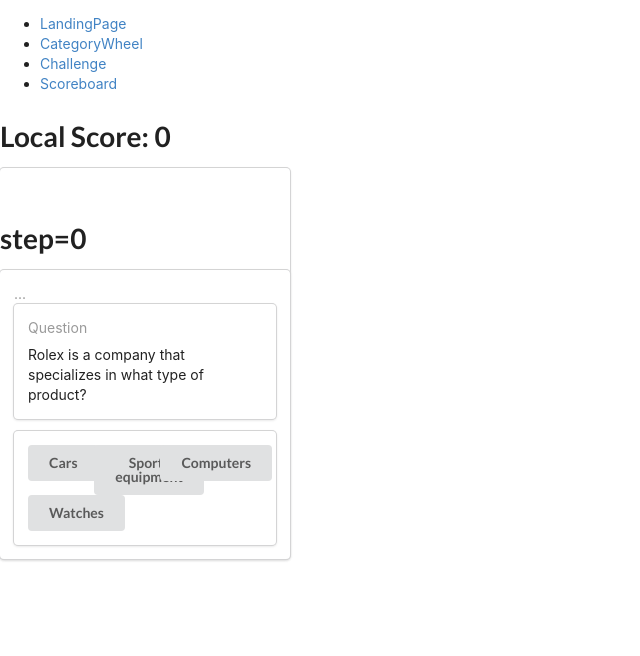
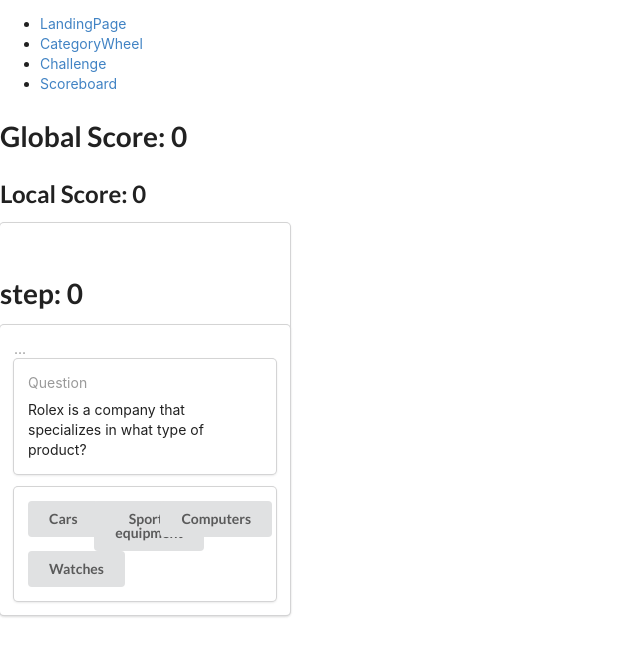
Before and after one commit to edgwatson1/TriviaGame, a React (Create React App) app: page /Challenge in a window 1280 px wide. Shown: the top 656 px of the page, without its empty margins (0-640 px from the left). Built offline with nearby package versions, Linux system fonts and the light colour scheme.

Commit message:
route to scoreboard after 10th and add local score to global score and reset local back to 0

```diff
--- a/src/App.js
+++ b/src/App.js
@@ -1,5 +1,6 @@
 import React from "react";
 import { BrowserRouter, Switch, Route, Link } from "react-router-dom";
+import { Redirect } from "react-router-dom";
 import Challenge from "./Components/Challenge";
 import LandingPage from "./Pages/LandingPage";
 import CategoryWheel from "./Pages/CategoryWheel";
@@ -18,9 +19,11 @@
       step: 0,
       localScore: 0,
       globalScore: 0,
+      // redirect: false,
     };
   }
 
+  // THE API FETCH
   fetchQuestions = () => {
     const randomCategory = Math.floor(Math.random() * Math.floor(24)) + 9;
 
@@ -34,8 +37,37 @@
       });
   };
 
+  // REDIRECTION TO SCOREBOARD PAGE WHEN STATE REACHES 10
+  renderRedirect = () => {
+    if (this.state.step === 10) {
+      return <Redirect to="/Scoreboard" />;
+    }
+  };
+
+  // SUM THE LOCAL-SCORE INTO THE GLOBAL-SCORE WHEN STATE REACHES 10
+  // globalScoreAccumulator = () => {
+  //   this.setState(state => {
+  //     if (state.step === 10) {
+  //       return (this.setState.globalScore =
+  //         state.globalScore + state.localScore);
+  //     }
+  //     return state.globalScore;
+  //   });
+  // };
+
+  globalScoreAccumulator = () => {
+    if (this.state.step === 10) {
+      return this.setState({
+        globalScore: this.state.globalScore + this.state.localScore,
+        step: 0,
+      });
+      // return this.state.globalScore;
+    }
+  };
+
   // we want to ADD to tasks, not replace them
   // hence we need a FUNCTION, not an obj in setState()
+
   handleNextStep = () => {
     this.setState(state => {
       return {
@@ -44,11 +76,13 @@
       };
     });
   };
+
   // if step === 10 redirect to another page
   // if step = 10
   // route --> scoreboard page
   // add local score to global score
 
+  // WHEN AN ANSWER BUTTON IS CLICKED, CREATE A WHOLE NEW STATE OBJECT WHICH WILL NOW INCLUDE A NEW 'USER_STATE' PROPERTY, AND THEN RUN THE LOCAL-SCORE HELPER FUNCTION
   onClickAnswer = userAnswer => {
     this.setState(state => {
       const updatedQuestionPackages = state.questionPackages.map(
@@ -71,16 +105,20 @@
   // inside class components your methods don't need a const
 
   render() {
-    // <h1>this.state.localScore</h1>
-
+    console.log(this.state.globalScore);
+    console.log(this.state.localScore);
+    console.log(this.state.step);
     return (
       <BrowserRouter>
+        <div>{this.renderRedirect()}</div>
+        <div>{this.globalScoreAccumulator()}</div>
         <div>
           <nav>
             <ul>
               <li>
                 <Link to="/">LandingPage</Link>
               </li>
+
               <li>
                 <Link to="/CategoryWheel">CategoryWheel</Link>
               </li>
@@ -105,8 +143,9 @@
                 categoryName={this.state.category}
               />
             </Route>
-            <Route exact path="/Challenge">
-              <h1>Local Score: {this.state.localScore}</h1>
+            <Route path="/Challenge">
+              <h1>Global Score: {this.state.globalScore}</h1>
+              <h2>Local Score: {this.state.localScore}</h2>
               <Challenge
                 questionPackages={this.state.questionPackages}
                 step={this.state.step}
@@ -114,8 +153,8 @@
                 onClickAnswer={this.onClickAnswer}
               />
             </Route>
-            <Route exact path="/Scoreboard">
-              <Scoreboard />
+            <Route path="/Scoreboard">
+              <Scoreboard globalScore={this.state.globalScore} />
             </Route>
           </Switch>
         </div>
--- a/src/Components/Challenge.js
+++ b/src/Components/Challenge.js
@@ -8,12 +8,12 @@
 
   render() {
     const { questionPackages, step, onNextStep, onClickAnswer } = this.props;
-    // this is how youdestructure in class component - get rid of this.props
+    // this is how you destructure in class component - then yu don't need this.props
     return (
       <div className="ui cards" key="ui_cards-sui">
         <div className="card" key="card-sui">
           <div className="content"></div>
-          <h1>step={step}</h1>
+          <h1>step: {step}</h1>
           {questionPackages.map((questionPackage, i) => (
             <QandA
               questionPackage={questionPackage}
--- a/src/Helpers/countScore.js
+++ b/src/Helpers/countScore.js
@@ -1,7 +1,7 @@
-const countScore = (questionPackages) => {
+const countScore = questionPackages => {
   let localScore = 0;
 
-    questionPackages.forEach((item) => {
+  questionPackages.forEach(item => {
     const userAnswer = item.user_answer;
     const correctAnswer = item.correct_answer;
 
@@ -10,6 +10,6 @@
     }
   });
   return localScore;
-}
+};
 
 export default countScore;
--- a/src/Pages/Scoreboard.js
+++ b/src/Pages/Scoreboard.js
@@ -1,10 +1,14 @@
+// SCOREBOARD IS A DIRECT CHILD OF APP.JS
+
 import React from "react";
 import { Link } from "react-router-dom";
 
-function Scoreboard() {
+const Scoreboard = ({ globalScore }) => {
   return (
     <div>
       <h1>Scoreboard</h1>
+      <h2>Global Score: {globalScore}</h2>
+
       <p>some writing</p>
       <p>You scored 800 points, you are Bowser. Keep going to be Mario!</p>
       <Link to="/CategoryWheel">
@@ -12,6 +16,6 @@
       </Link>
     </div>
   );
-}
+};
 
 export default Scoreboard;
```
Lines whose indentation alone changed are shown as unchanged.
